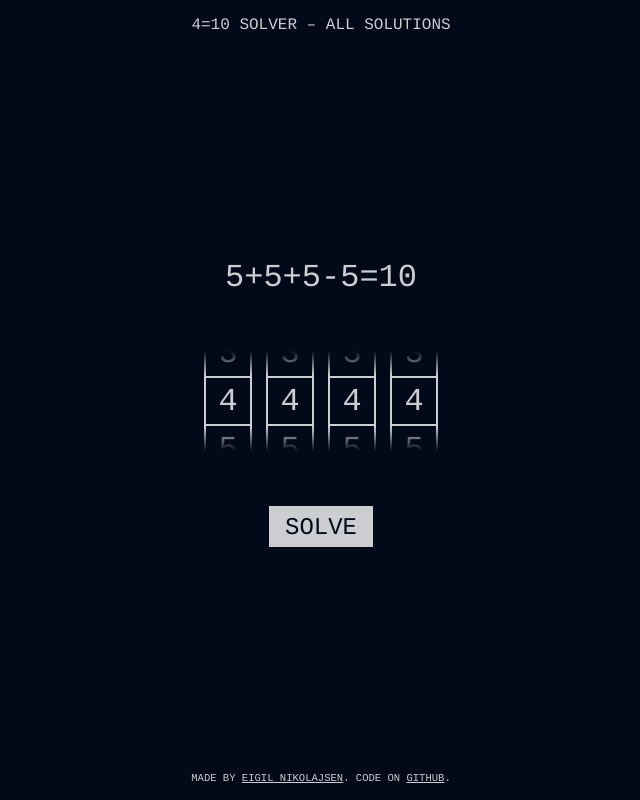
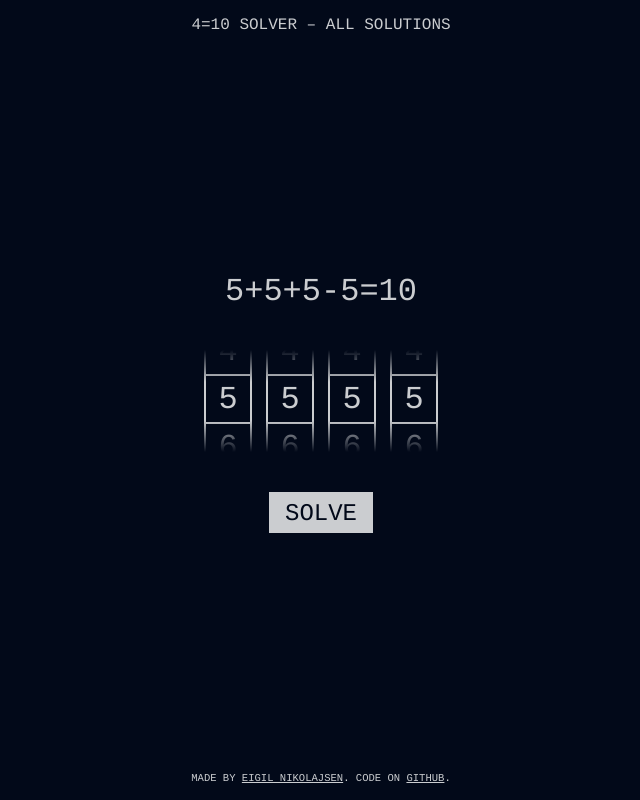
Before and after one commit to eigilnikolajsen/4is10-solver, a plain HTML site: page index.html in a window 1280 px wide. Shown: the whole page, without its empty margins (319-959 px from the left). Drawn offline with nearby package versions, Linux system fonts and the light colour scheme.

Commit message:
updated view

```diff
--- a/index.css
+++ b/index.css
@@ -1,4 +1,5 @@
 :root {
+    --app-height: 100vh;
     --dark: rgba(2, 9, 25, 1);
     --dark0: rgba(2, 9, 25, 0);
     --light: rgba(203, 205, 208, 1);
@@ -22,20 +23,23 @@ body {
 
 body {
     background-color: var(--dark);
+    overflow: hidden;
 }
 
 #title {
+    width: 20ch;
+    text-align: center;
+    margin-bottom: -3rem;
     font-size: 2rem;
-    margin: 2rem;
 }
 
 button {
+    margin-top: -3rem;
     background-color: var(--light);
     color: var(--dark);
     border: none;
     font-size: 1.5rem;
     padding: 0.5rem 1rem 0.4rem 1rem;
-    margin: 2rem;
     cursor: pointer;
     transition: transform .8s cubic-bezier(.2, .8, .2, 1);
 }
@@ -51,7 +55,7 @@ button:active {
 
 #container {
     width: 100vw;
-    height: 100vh;
+    height: var(--app-height);
     display: flex;
     flex-direction: column;
     justify-content: space-between;
@@ -70,13 +74,13 @@ button:active {
     flex-direction: column;
     justify-content: center;
     align-items: center;
-    overflow: hidden;
 }
 
 #number_wrapper {
     display: flex;
-    height: calc(3rem + 2px);
+    height: calc(9rem + 6px);
     cursor: grab;
+    overflow: hidden;
 }
 
 #number_wrapper:active {
@@ -87,8 +91,12 @@ button:active {
     display: flex;
     flex-direction: column;
     font-size: 2rem;
-    transition: transform 0.2s cubic-bezier(.2, .8, .2, 1);
+    transition: transform .6s cubic-bezier(.2, 1.5, .5, 1);
     padding: 0 .5rem;
+}
+
+.number_container:active {
+    transition: transform 0.1s cubic-bezier(.2, .8, .2, 1);
 }
 
 .number {
@@ -102,7 +110,7 @@ button:active {
 
 .overlay {
     width: 100%;
-    height: 3rem;
+    height: 4rem;
     position: relative;
     z-index: 10;
     pointer-events: none;
@@ -110,12 +118,12 @@ button:active {
 
 #overlay_top {
     background: linear-gradient(0deg, var(--dark0) 0%, var(--dark) 50%);
-    transform: translateY(-1px);
+    transform: translateY(3.5rem);
 }
 
 #overlay_bottom {
     background: linear-gradient(0deg, var(--dark) 50%, var(--dark0) 100%);
-    transform: translateY(1px);
+    transform: translateY(-3.5rem);
 }
 
 #name {
```
